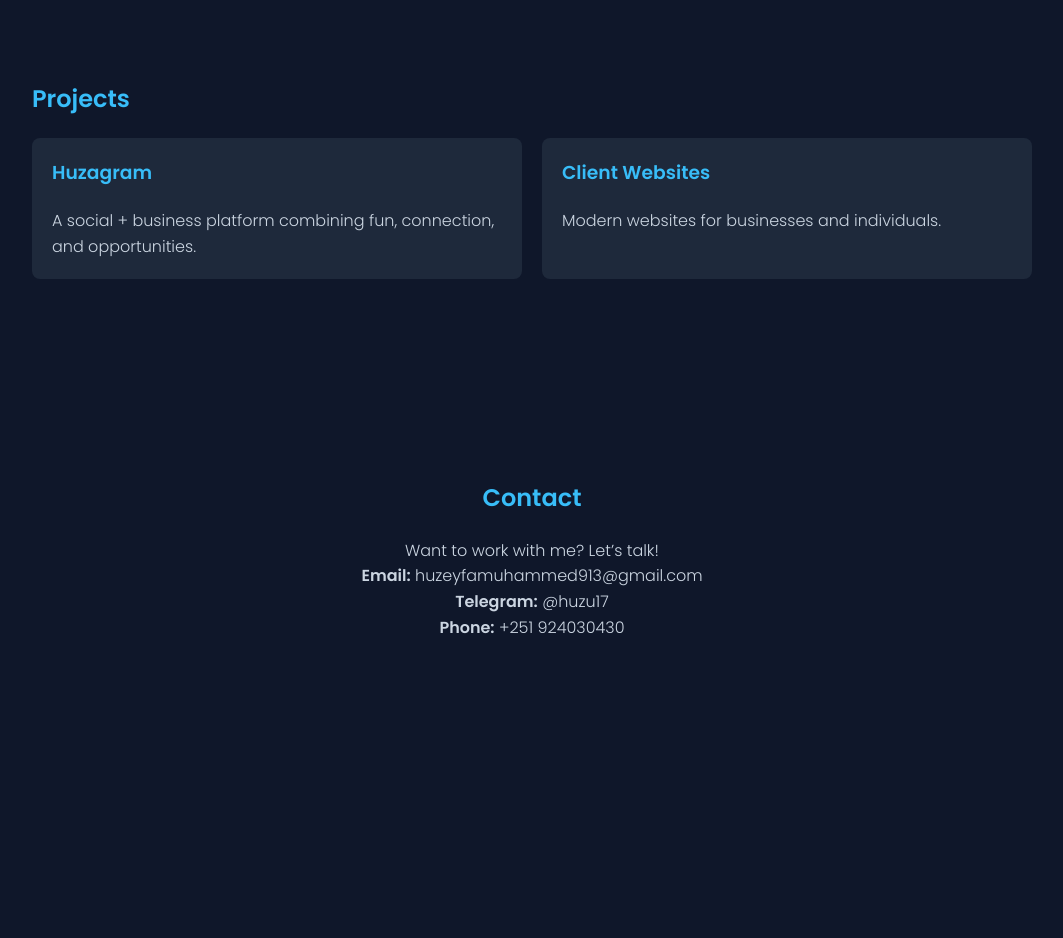
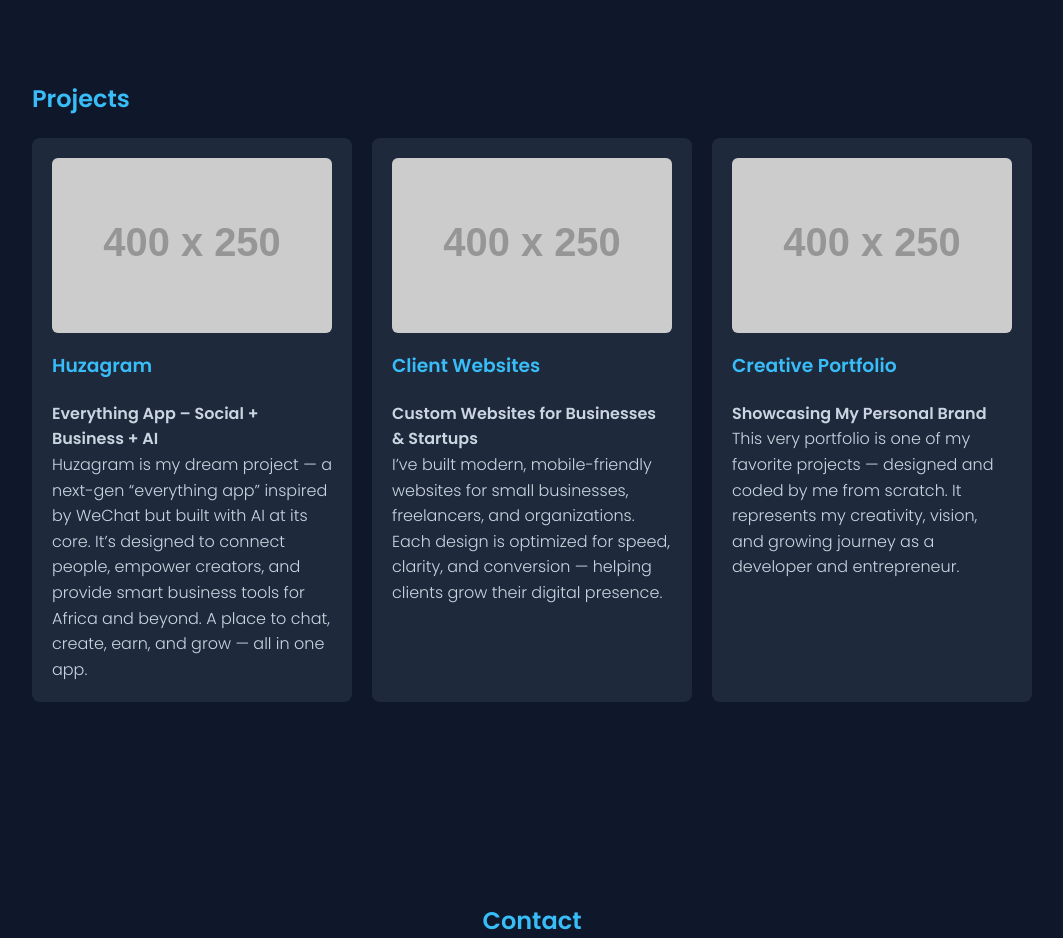
Before and after one commit to huzeydev/Huzeydev, a plain HTML site: page index.html in a window 1280 px wide. Shown: the part 900-1838 px from the top of the page, without its empty margins (108-1171 px from the left). Before the commit the page ends 1640 px from the top, so only its background shows below. Drawn offline with nearby package versions, Linux system fonts and the light colour scheme; placeholder pictures from the web are drawn by us.

Commit message:
Update index.html

```diff
--- a/index.html
+++ b/index.html
@@ -195,18 +195,36 @@
     </div>
   </section>
 
+
   <!-- PROJECTS SECTION -->
   <section id="projects" class="container" data-aos="fade-up">
     <h2>Projects</h2>
     <div class="project-grid">
+
+      <!-- Huzagram -->
       <div class="project-card">
+        <img src="https://via.placeholder.com/400x250?text=Huzagram+App" alt="Huzagram App" style="width:100%; border-radius:6px; margin-bottom:10px;">
         <h3>Huzagram</h3>
-        <p>A social + business platform combining fun, connection, and opportunities.</p>
+        <p><strong>Everything App – Social + Business + AI</strong></p>
+        <p>Huzagram is my dream project — a next-gen “everything app” inspired by WeChat but built with AI at its core. It’s designed to connect people, empower creators, and provide smart business tools for Africa and beyond. A place to chat, create, earn, and grow — all in one app.</p>
       </div>
+
+      <!-- Client Websites -->
       <div class="project-card">
+        <img src="https://via.placeholder.com/400x250?text=Client+Websites" alt="Client Websites" style="width:100%; border-radius:6px; margin-bottom:10px;">
         <h3>Client Websites</h3>
-        <p>Modern websites for businesses and individuals.</p>
+        <p><strong>Custom Websites for Businesses & Startups</strong></p>
+        <p>I’ve built modern, mobile-friendly websites for small businesses, freelancers, and organizations. Each design is optimized for speed, clarity, and conversion — helping clients grow their digital presence.</p>
       </div>
+
+      <!-- Creative Portfolio -->
+      <div class="project-card">
+        <img src="https://via.placeholder.com/400x250?text=Creative+Portfolio" alt="Creative Portfolio" style="width:100%; border-radius:6px; margin-bottom:10px;">
+        <h3>Creative Portfolio</h3>
+        <p><strong>Showcasing My Personal Brand</strong></p>
+        <p>This very portfolio is one of my favorite projects — designed and coded by me from scratch. It represents my creativity, vision, and growing journey as a developer and entrepreneur.</p>
+      </div>
+
     </div>
   </section>
 
```
